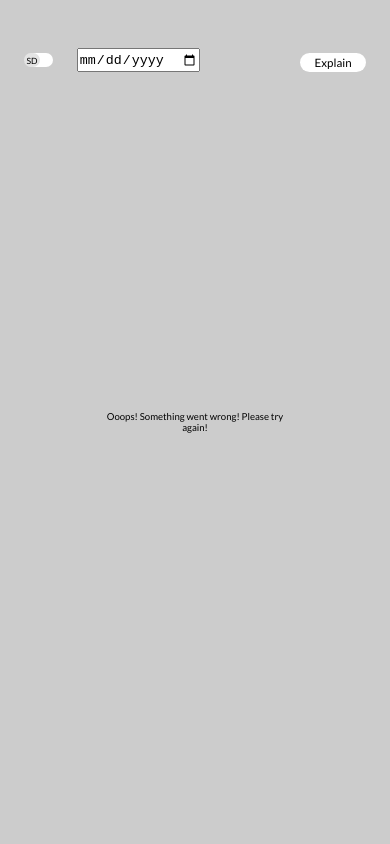
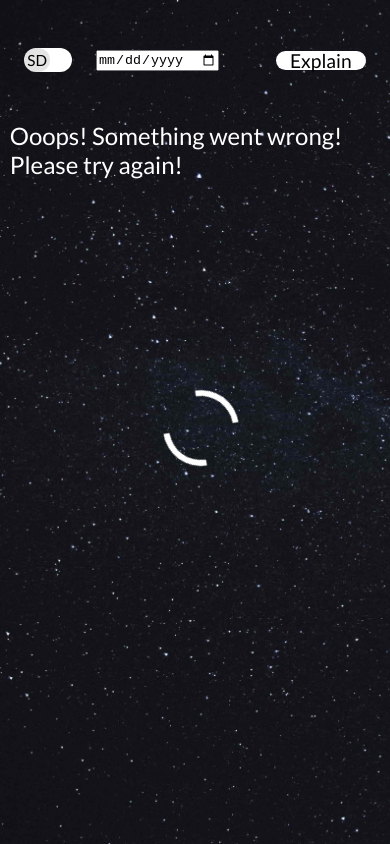
Before and after one commit to RobertoF90/Nasa-APOD, a plain HTML site: page index.html in a window 390 px wide. Both pictures are taken after a click on the element "Explain". Drawn offline with Linux system fonts and the light colour scheme; no server answers.

Commit message:
graphic update and bugfix

```diff
--- a/main.js
+++ b/main.js
@@ -11,23 +11,26 @@ let spinner = document.getElementById('loading-spinner');
 
 let sdImg = '';
 let hdImg = '';
-let date = '';
+// let date = '';
+let date = new Date().toISOString().slice(0, 10);
 
 async function getFetch(date) {
   try {
-    if (!date) {
-      date = new Date().toISOString().slice(0, 10);
-    }
+    console.log(date);
+    // if (!date) {
+    //   console.log('no date');
+    // }
     spinner.classList.remove('hidden');
 
     const url = `https://api.nasa.gov/planetary/apod?api_key=i23bH6OOpSFJ4JF9wWlUI6cxoSGb39yFJGiFPcPS&date=${date} `;
     const res = await fetch(url);
     const data = await res.json();
 
+    apod.innerHTML = '';
     renderMedia(data);
   } catch (err) {
     console.log(`error ${err}`);
-    showError();
+    showError('Ooops! Something went wrong! Please try again!');
   }
 }
 
@@ -37,31 +40,32 @@ function renderMedia(data) {
   if (data.media_type === 'video') {
     let element = document.createElement('iframe');
     element.src = data.url;
-    apod.innerHTML = '';
     apod.appendChild(element);
   } else {
     let element = document.createElement('img');
     sdImg = data.url;
     hdImg = data.hdurl;
     element.src = sdImg;
-    apod.innerHTML = '';
     apod.appendChild(element);
   }
   descriptionText.innerText = data.explanation;
   spinner.classList.add('hidden');
 }
 
-function showError() {
-  document.querySelector('.lds-dual-ring').classList.remove('lds-dual-ring');
-  document.querySelector('#loading-spinner').innerHTML = `
-  Ooops! Something went wrong! Please try again!
-  `;
+function showError(err) {
+  // document.querySelector('.lds-dual-ring').classList.remove('lds-dual-ring');
+  document.querySelector('.apod').innerHTML = err;
 }
 
 function description() {
-  main.classList.toggle('active');
-  apod.classList.toggle('active');
-  descriptionText.classList.toggle('hidden');
+  if (
+    apod.firstChild.nodeName === 'IMG' ||
+    apod.firstChild.nodeName === 'IFRAME'
+  ) {
+    main.classList.toggle('active');
+    apod.classList.toggle('active');
+    descriptionText.classList.toggle('hidden');
+  }
 }
 
 function hd() {
@@ -90,8 +94,11 @@ function resetHD() {
 }
 
 document.querySelector('.date-input').addEventListener('change', (e) => {
-  if (e.target.value === date) {
-    return;
+  if (main.classList.contains('active')) {
+    description();
+  }
+  if (e.target.value > date) {
+    showError('I cannot see in the future... Yet!');
   } else {
     resetHD();
     getFetch(e.target.value);
@@ -99,4 +106,4 @@ document.querySelector('.date-input').addEventListener('change', (e) => {
 });
 
 dateInput.value = '';
-getFetch();
+getFetch(date);
--- a/queries.css
+++ b/queries.css
@@ -15,6 +15,16 @@
   h1 {
     top: 4%;
     width: 100%;
+  }
+
+  .btn {
+    font-size: 3.2rem;
+    width: 10rem;
+    height: 5rem;
+  }
+
+  .btn--description {
+    font-size: 4rem;
   }
 
   .apod {
@@ -42,8 +52,8 @@
   .description--text {
     width: 100%;
     text-align: justify;
-    font-size: 2.4rem;
-    line-height: 1.5;
+    font-size: 4rem;
+    line-height: 1.6;
 
     overflow: scroll;
   }
--- a/style.css
+++ b/style.css
@@ -16,6 +16,9 @@ body {
   display: flex;
   flex-direction: column;
   justify-content: space-evenly;
+
+  background: url(./background.jpg);
+  background-size: cover;
 }
 
 header {
@@ -30,11 +33,14 @@ header {
   display: flex;
   gap: 5rem;
   justify-content: center;
+  align-items: center;
 }
 
 h1 {
   font-size: 4.2rem;
   text-align: center;
+
+  color: #fff;
 
   position: absolute;
   top: 10%;
@@ -60,6 +66,9 @@ h1 {
   max-height: 80vh;
   height: 100%;
 
+  font-size: 5rem;
+  color: #fff;
+
   display: flex;
   justify-content: center;
 }
@@ -72,7 +81,7 @@ h1 {
 img {
   display: block;
   height: 100%;
-  box-shadow: 0px 0px 5px #000;
+  box-shadow: 0px 0px 3px 1px #fff;
 }
 
 iframe {
@@ -93,12 +102,13 @@ iframe {
   text-align: justify;
   font-size: 2.4rem;
   line-height: 1.5;
+  color: #fff;
 
   overflow: scroll;
 }
 
 .btn {
-  margin-top: 1rem;
+  /* margin-top: 1rem; */
 
   background-color: #fff;
   width: 6rem;
@@ -145,7 +155,7 @@ iframe {
 }
 
 .btn--description {
-  margin-top: 1rem;
+  /* margin-top: 1rem; */
 
   background-color: #fff;
   padding: 2rem 3rem;
```
Also changed, not shown: background.jpg (added), 1 other file.
